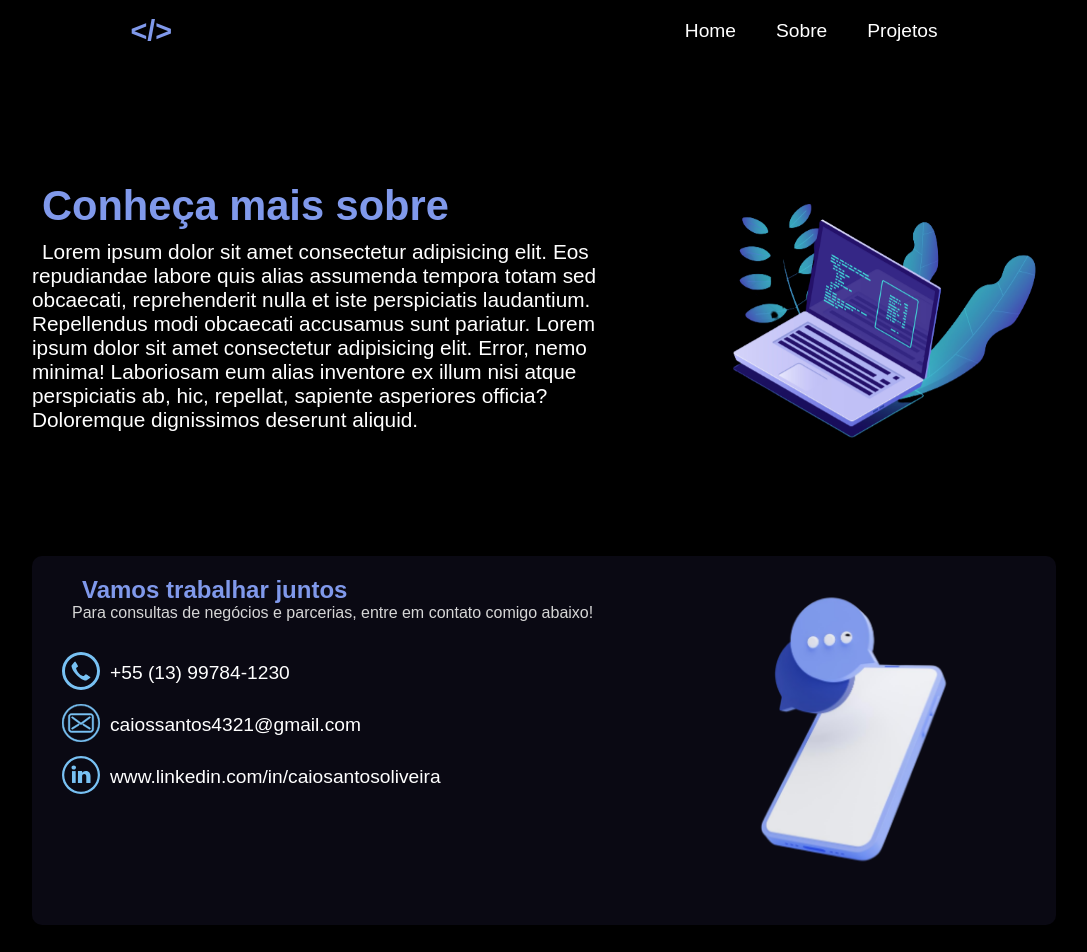
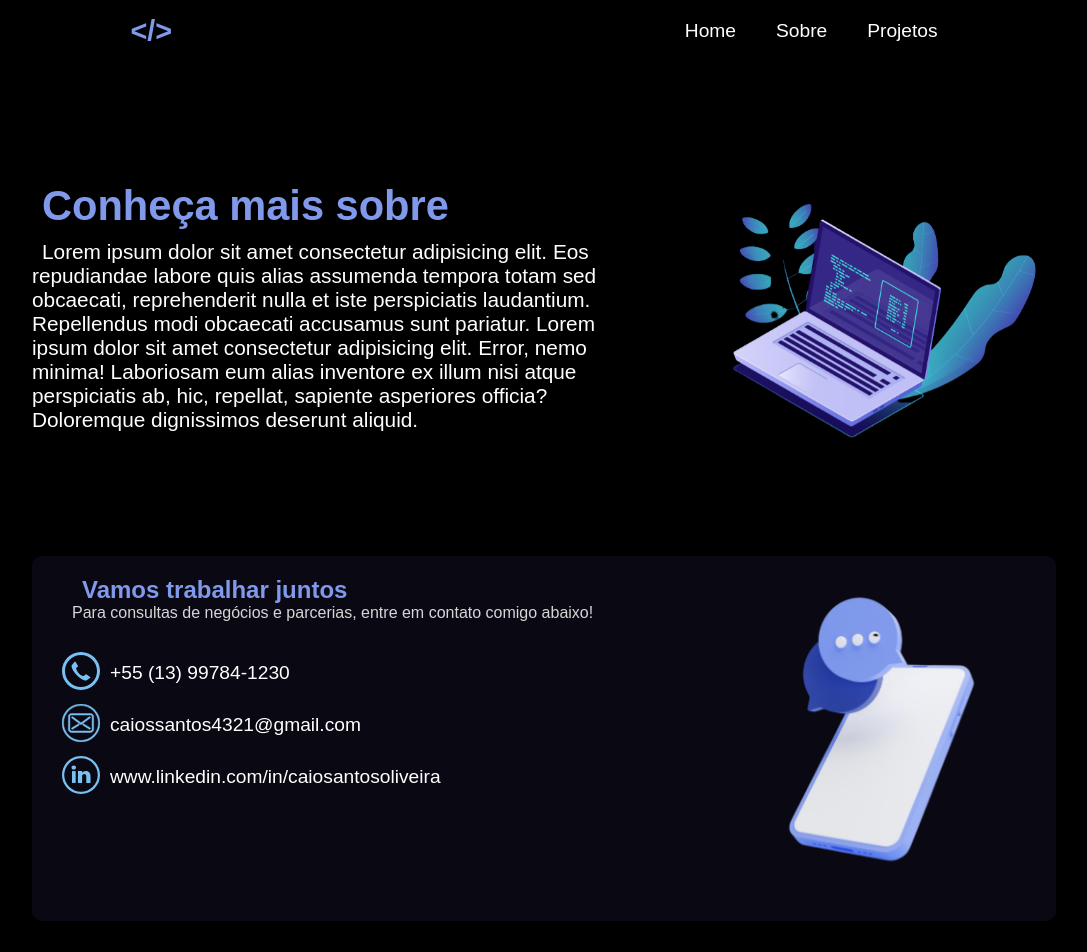
Before and after one commit to CaioSantos00/portfolioCaio, a React (Vite) app: page /Sobre in a window 1280 px wide. Shown: the top 952 px of the page, without its empty margins (96-1183 px from the left). Built offline with nearby package versions, Linux system fonts and the light colour scheme.

Commit message:
Atualização

```diff
--- a/src/Componentes/Sobre/Sobre.css
+++ b/src/Componentes/Sobre/Sobre.css
@@ -134,7 +134,9 @@
 
 #imgCell {
     transform: translateY(-50px);
-    margin-left: 15vw;
+    display: flex;
+    justify-content: flex-end;
+    margin-right: 5vw;
 }
 
 #cell {
```
